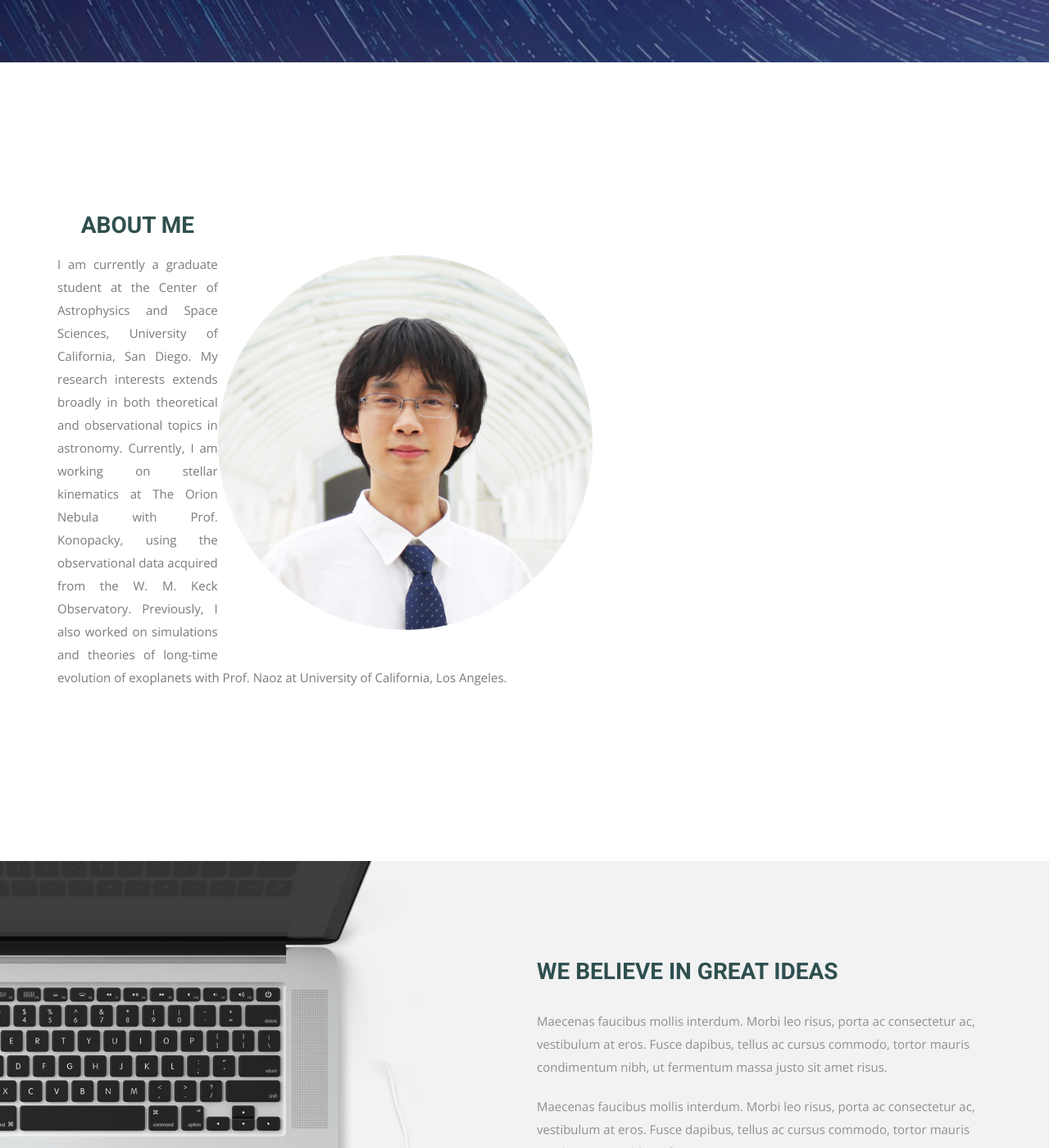
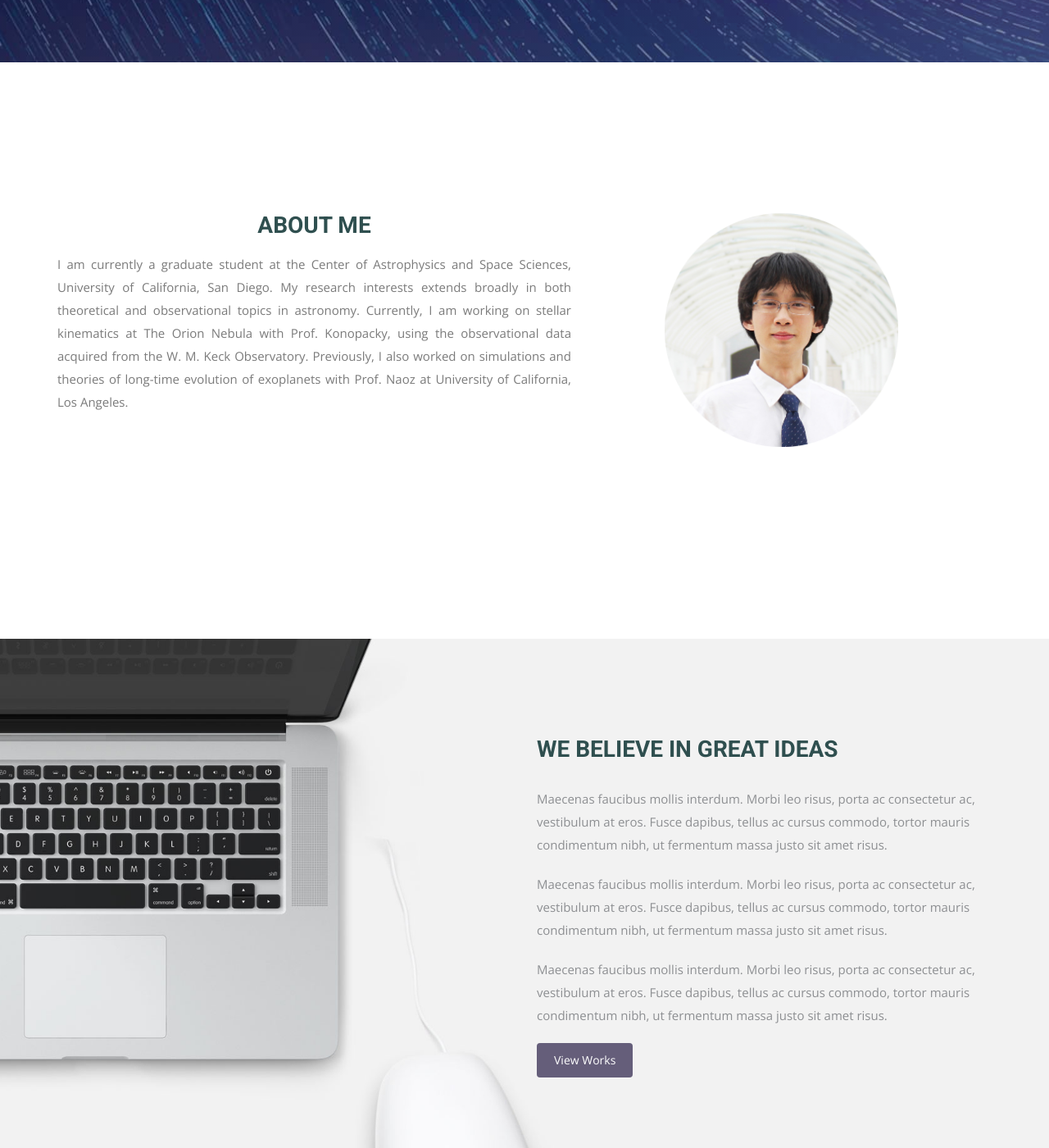
Before and after one commit to wei-lingfeng/lingfeng-wei.github.io, a Jekyll site: the page built from index.html, in a window 1280 px wide and 1400 px high, scrolled down 580 px. Shown: the whole window at 82% size. Built offline with Jekyll 4.4.1, drawn with Linux system fonts in a browser that asks for light colours; nearby versions of some CDN libraries; some web fonts are replaced.

Commit message:
update inserted image

```diff
--- a/css/airspace.css
+++ b/css/airspace.css
@@ -166,11 +166,6 @@
   text-align: justify;
 }
 .module .block img {
-  display:block;
-  margin-left: auto;
-  margin-right: auto;
-  padding-top: 10%;
-  width: 70%;
 }
 .module .section-title {
   margin-bottom: 0px;
--- a/index.html
+++ b/index.html
@@ -20,7 +20,7 @@
 <section class="module" id="About">
   <div class="container">
     <div class="row">
-      <div class="col-md-7 col-sm-12">
+      <div class="col-sm-12">
         <div class="block">
           <img class="inserted-image" src="img/Profile Photo.png" alt="Profile Photo">
           <div class="section-title">
```
